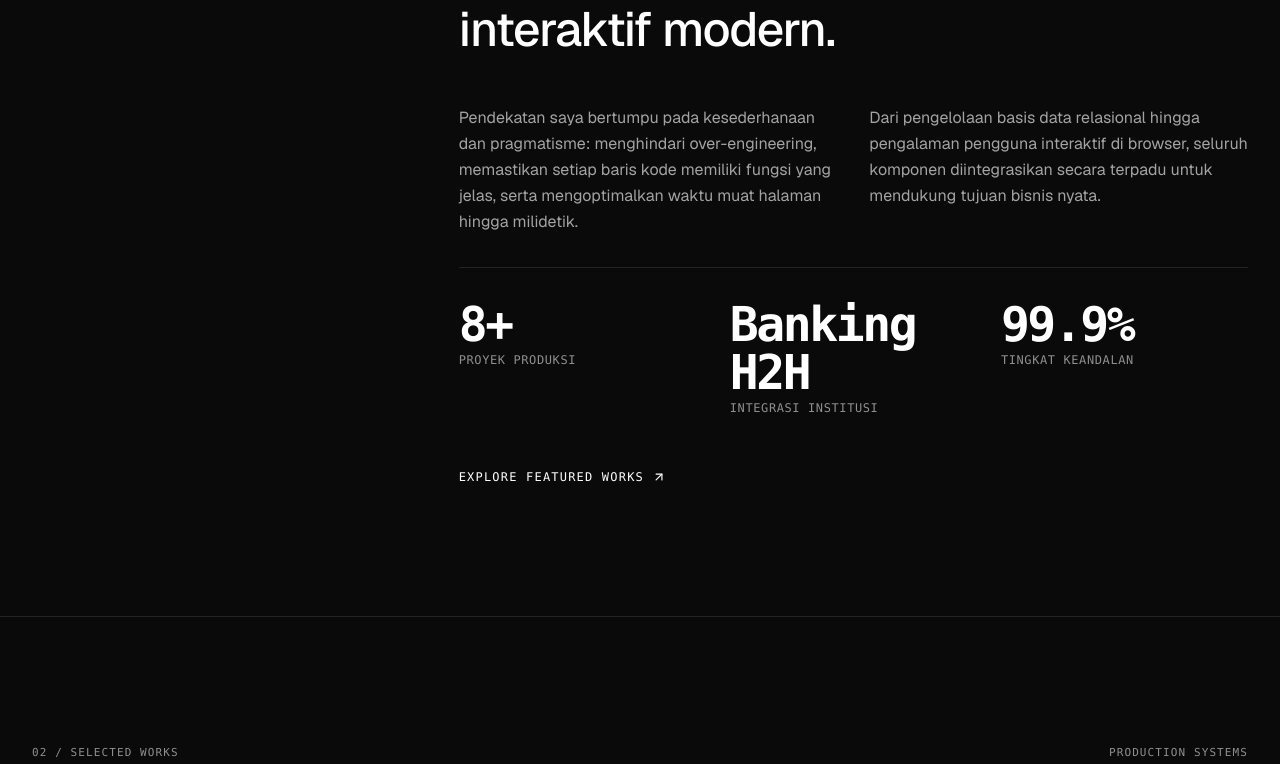
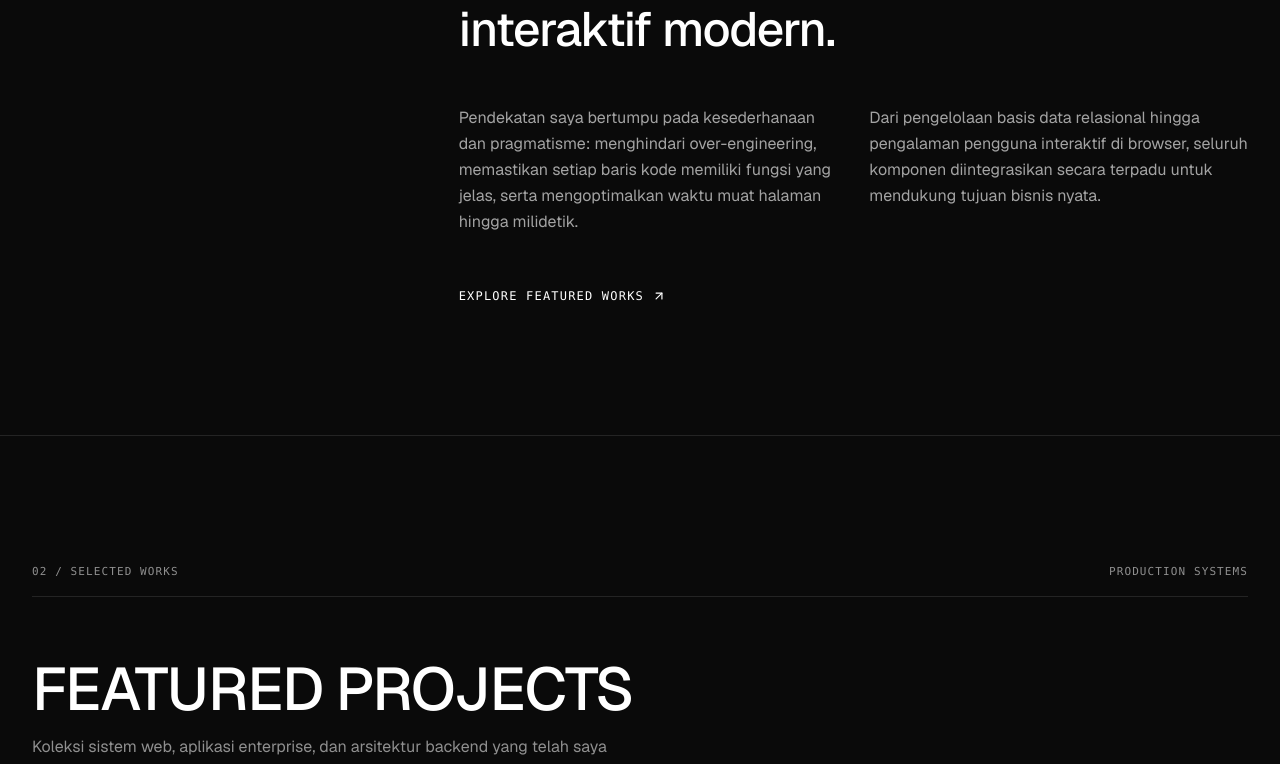
Before and after one commit to alfariziraju/portfolio, a Next.js app: page / in a window 1280 px wide. Shown: the part 2291-3055 px from the top of the page. Built offline with nearby package versions, Linux system fonts and the light colour scheme.

Commit message:
chore(about): remove stats metrics section

```diff
--- a/src/components/About.jsx
+++ b/src/components/About.jsx
@@ -79,8 +79,9 @@ export default function About({ profile }) {
             </div>
 
             {/* Metrics Counters Grid */}
+            {profile?.stats && profile.stats.length > 0 && (
               <div className="pt-8 border-t border-[#242424] grid grid-cols-3 gap-6">
-              {profile?.stats?.map((stat, idx) => (
+                {profile.stats.map((stat, idx) => (
                   <motion.div
                     key={idx}
                     initial={{ opacity: 0, y: 15 }}
@@ -99,6 +100,7 @@ export default function About({ profile }) {
                   </motion.div>
                 ))}
               </div>
+            )}
 
             {/* Editorial Link CTA */}
             <div className="pt-4">
--- a/src/data/portfolio.json
+++ b/src/data/portfolio.json
@@ -10,12 +10,7 @@
     "github": "https://github.com/alfariziraju",
     "linkedin": "https://www.linkedin.com/in/radju-alfarizi-37b652437/",
     "resumeUrl": "#",
-    "isAvailable": true,
-    "stats": [
-      { "label": "Proyek Produksi", "value": "8+" },
-      { "label": "Integrasi Institusi", "value": "Banking H2H" },
-      { "label": "Tingkat Keandalan", "value": "99.9%" }
-    ]
+    "isAvailable": true
   },
   "education": [
     {
```
Lines whose indentation alone changed are shown as unchanged.
